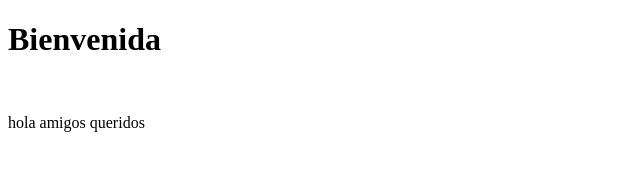
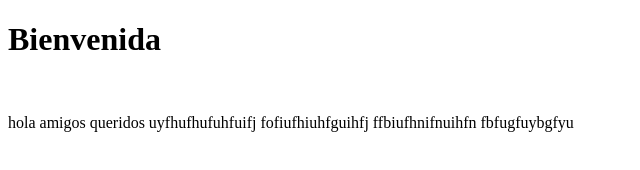
Before and after one commit to smithnoff/prueba, a plain HTML site: page index.html in a window 1280 px wide. Shown: the whole page, without its empty margins (0-640 px from the left). Drawn offline with Linux system fonts and the light colour scheme.

Commit message:
texto random

```diff
--- a/index.html
+++ b/index.html
@@ -11,6 +11,10 @@
     <br>
     <p>
         hola amigos queridos
+        uyfhufhufuhfuifj
+        fofiufhiuhfguihfj
+        ffbiufhnifnuihfn
+        fbfugfuybgfyu
     </p>
 </body>
 </html>
```
